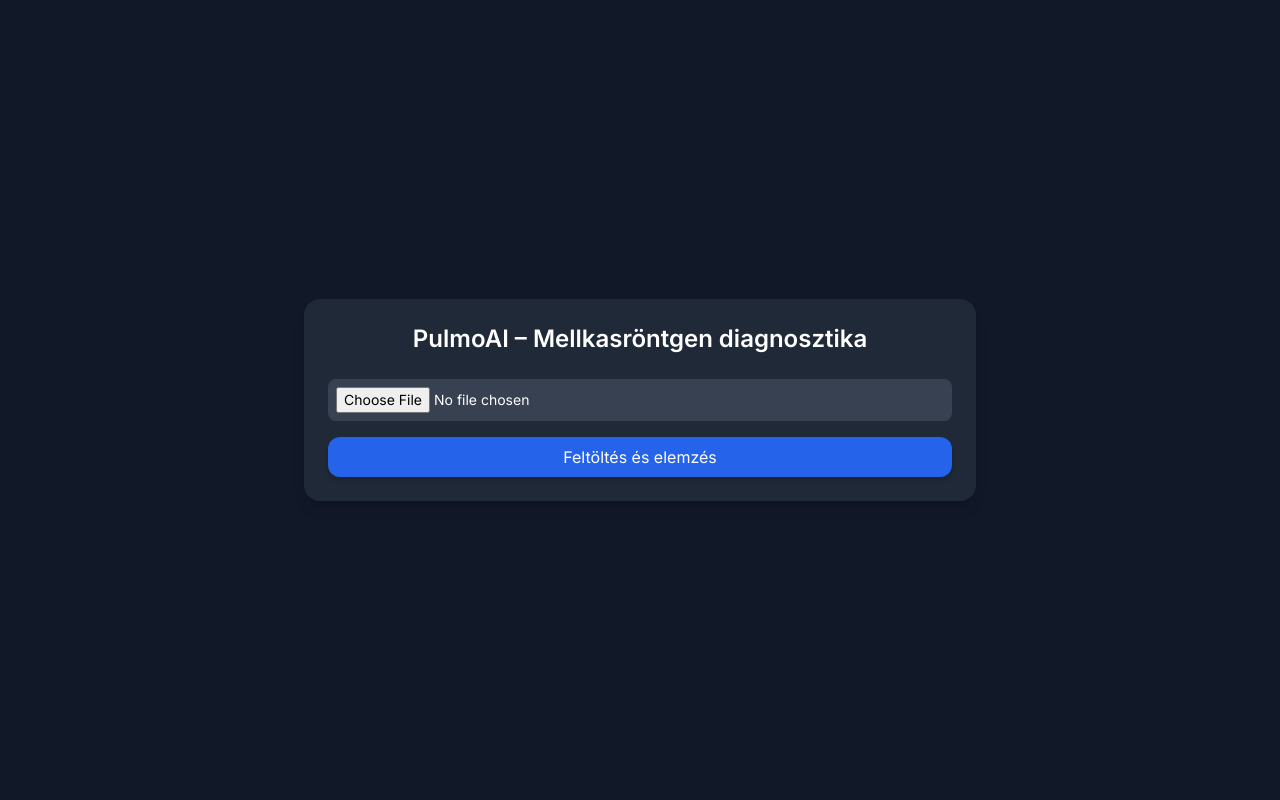
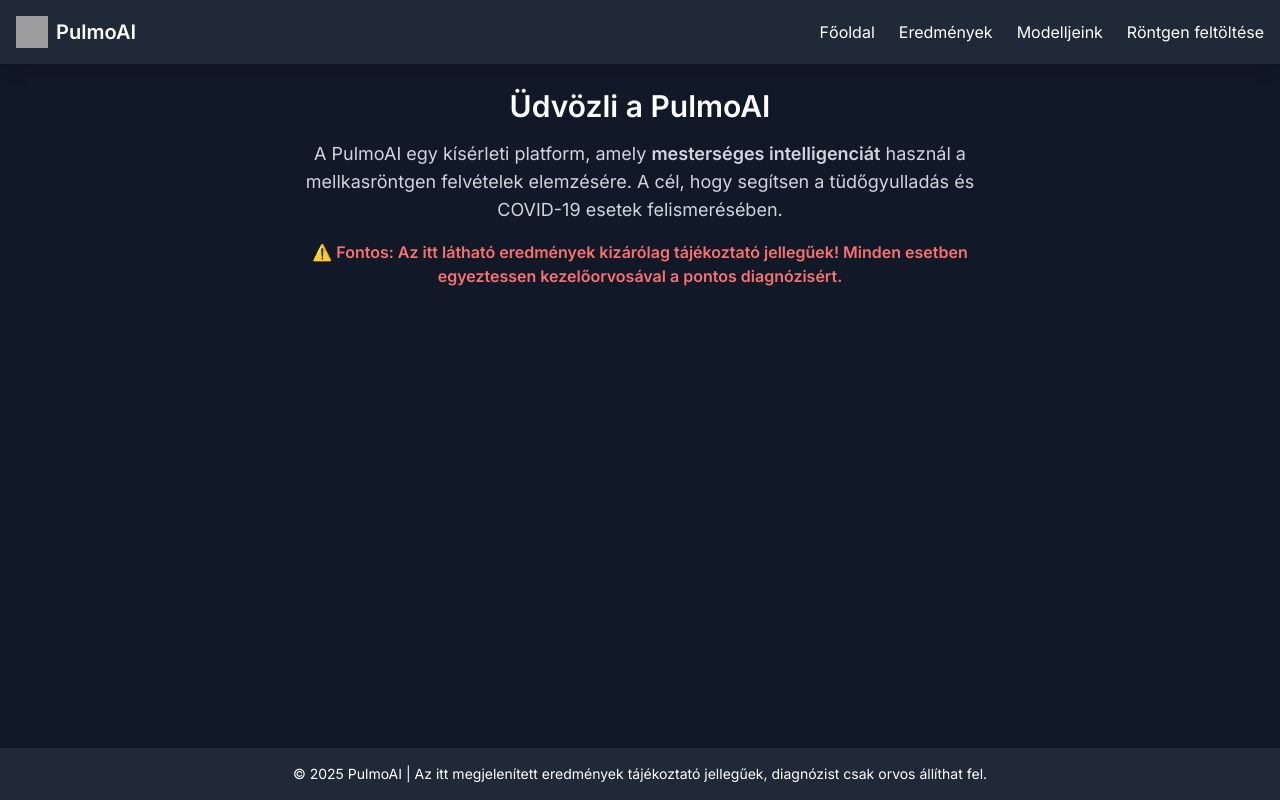
Before and after one commit to Daniel-Ax/thesis, a Flask app: page / in a window 1280 px wide. Run offline with Flask 3, Linux system fonts and the light colour scheme; some libraries are stand-ins or nearby versions; grey boxes are pictures that could not be loaded.

Commit message:
added new structure

```diff
--- a/app.py
+++ b/app.py
@@ -5,23 +5,37 @@ app = Flask(__name__)
 app.config["UPLOAD_FOLDER"] = "uploads"
 os.makedirs(app.config["UPLOAD_FOLDER"], exist_ok=True)
 
-@app.route("/", methods=["GET", "POST"])
-def index():
+# Fake eredmények tárolása
+results = []
+
+@app.route("/")
+def home():
+    return render_template("index.html")
+
+@app.route("/results")
+def results_page():
+    return render_template("results.html", results=results)
+
+@app.route("/models")
+def models_page():
+    return render_template("models.html")
+
+@app.route("/upload", methods=["GET", "POST"])
+def upload():
     prediction = None
     if request.method == "POST":
-        if "file" not in request.files:
-            return redirect(request.url)
-        file = request.files["file"]
-        if file.filename == "":
-            return redirect(request.url)
-        if file:
+        file = request.files.get("file")
+        if file and file.filename:
             filepath = os.path.join(app.config["UPLOAD_FOLDER"], file.filename)
             file.save(filepath)
 
-            # 🔹 Itt majd a modell előrejelzése fog futni
+            # 🔹 Helyőrző modellpredikció
             prediction = "Predikció: Pneumonia (PLACEHOLDER)"
 
-    return render_template("index.html", prediction=prediction)
+            # Eredmények listába mentése
+            results.append({"filename": file.filename, "prediction": prediction})
+
+    return render_template("upload.html", prediction=prediction)
 
 if __name__ == "__main__":
     app.run(debug=True)
--- /dev/null
+++ b/templates/base.html
@@ -0,0 +1,40 @@
+<!DOCTYPE html>
+<html lang="hu">
+<head>
+  <meta charset="UTF-8">
+  <meta name="viewport" content="width=device-width, initial-scale=1.0">
+  <title>PulmoAI</title>
+  <script src="https://cdn.tailwindcss.com"></script>
+  <link href="https://fonts.googleapis.com/css2?family=Inter:wght@400;600&display=swap" rel="stylesheet">
+  <style>
+    body { font-family: 'Inter', sans-serif; }
+  </style>
+</head>
+<body class="bg-gray-900 text-white min-h-screen flex flex-col">
+
+  <!-- NAVBAR -->
+  <header class="bg-gray-800 shadow-lg">
+    <div class="container mx-auto flex justify-between items-center p-4">
+      <div class="flex items-center gap-2">
+        <img src="{{ url_for('static', filename='logo.png') }}" alt="PulmoAI logo" class="h-8 w-8">
+        <span class="font-bold text-xl">PulmoAI</span>
+      </div>
+      <nav class="flex gap-6">
+        <a href="{{ url_for('home') }}" class="hover:text-blue-400">Főoldal</a>
+        <a href="{{ url_for('results_page') }}" class="hover:text-blue-400">Eredmények</a>
+        <a href="{{ url_for('models_page') }}" class="hover:text-blue-400">Modelljeink</a>
+        <a href="{{ url_for('upload') }}" class="hover:text-blue-400">Röntgen feltöltése</a>
+      </nav>
+    </div>
+  </header>
+
+  <!-- MAIN CONTENT -->
+  <main class="flex-1 container mx-auto p-6">
+    {% block content %}{% endblock %}
+  </main>
+
+  <footer class="bg-gray-800 text-center text-sm p-4">
+    © 2025 PulmoAI | Az itt megjelenített eredmények tájékoztató jellegűek, diagnózist csak orvos állíthat fel.
+  </footer>
+</body>
+</html>
--- a/templates/index.html
+++ b/templates/index.html
@@ -1,32 +1,15 @@
-<!DOCTYPE html>
-<html lang="hu">
-<head>
-  <meta charset="UTF-8">
-  <meta name="viewport" content="width=device-width, initial-scale=1.0">
-  <title>PulmoAI</title>
-  <script src="https://cdn.tailwindcss.com"></script>
-  <link href="https://fonts.googleapis.com/css2?family=Inter:wght@400;600&display=swap" rel="stylesheet">
-  <style>
-    body { font-family: 'Inter', sans-serif; }
-  </style>
-</head>
-<body class="bg-gray-900 text-white flex flex-col items-center justify-center min-h-screen p-6">
-  <div class="w-full max-w-2xl bg-gray-800 rounded-2xl shadow-lg p-6">
-    <h1 class="text-2xl font-bold text-center mb-6">PulmoAI – Mellkasröntgen diagnosztika</h1>
-
-    <form method="POST" enctype="multipart/form-data" class="flex flex-col gap-4">
-      <input type="file" name="file" class="file-input bg-gray-700 text-sm p-2 rounded-lg"/>
-      <button type="submit" class="bg-blue-600 hover:bg-blue-500 px-4 py-2 rounded-xl shadow-md">
-        Feltöltés és elemzés
-      </button>
-    </form>
-
-    {% if prediction %}
-      <div class="mt-6 p-4 bg-gray-700 rounded-xl">
-        <p class="text-lg font-semibold">📊 Eredmény:</p>
-        <p class="mt-2 text-blue-300">{{ prediction }}</p>
-      </div>
-    {% endif %}
+{% extends "base.html" %}
+{% block content %}
+  <div class="text-center max-w-2xl mx-auto">
+    <h1 class="text-3xl font-bold mb-4">Üdvözli a PulmoAI</h1>
+    <p class="text-lg text-gray-300">
+      A PulmoAI egy kísérleti platform, amely <span class="font-semibold">mesterséges intelligenciát</span> használ
+      a mellkasröntgen felvételek elemzésére. A cél, hogy segítsen a tüdőgyulladás és COVID-19
+      esetek felismerésében.
+    </p>
+    <p class="mt-4 text-red-400 font-semibold">
+      ⚠️ Fontos: Az itt látható eredmények kizárólag tájékoztató jellegűek!
+      Minden esetben egyeztessen kezelőorvosával a pontos diagnózisért.
+    </p>
   </div>
-</body>
-</html>
+{% endblock %}
```
Also changed, not shown: templates/models.html (added, +26 -0 lines), templates/results.html (added, +15 -0 lines), templates/upload.html (added, +17 -0 lines).
